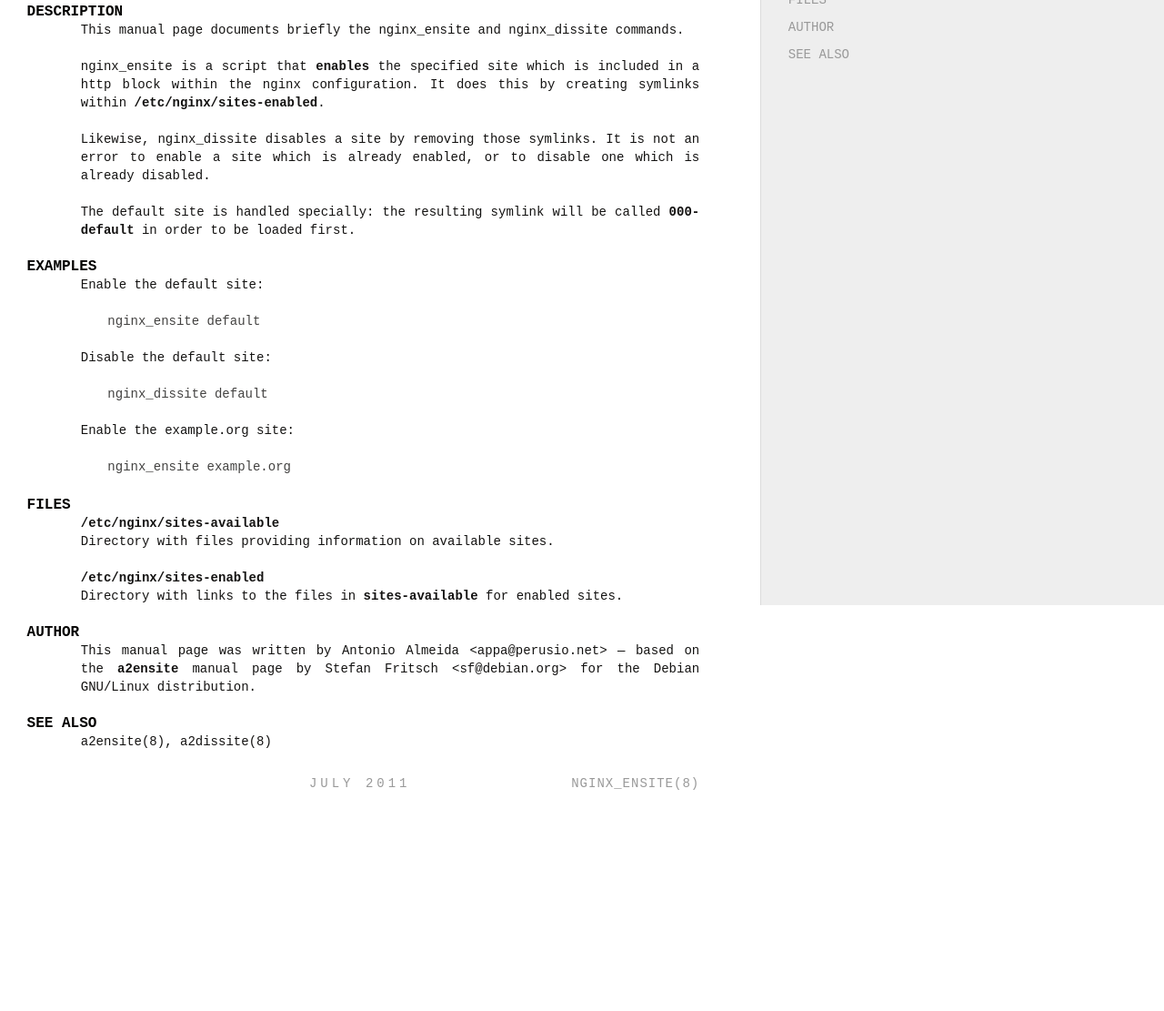
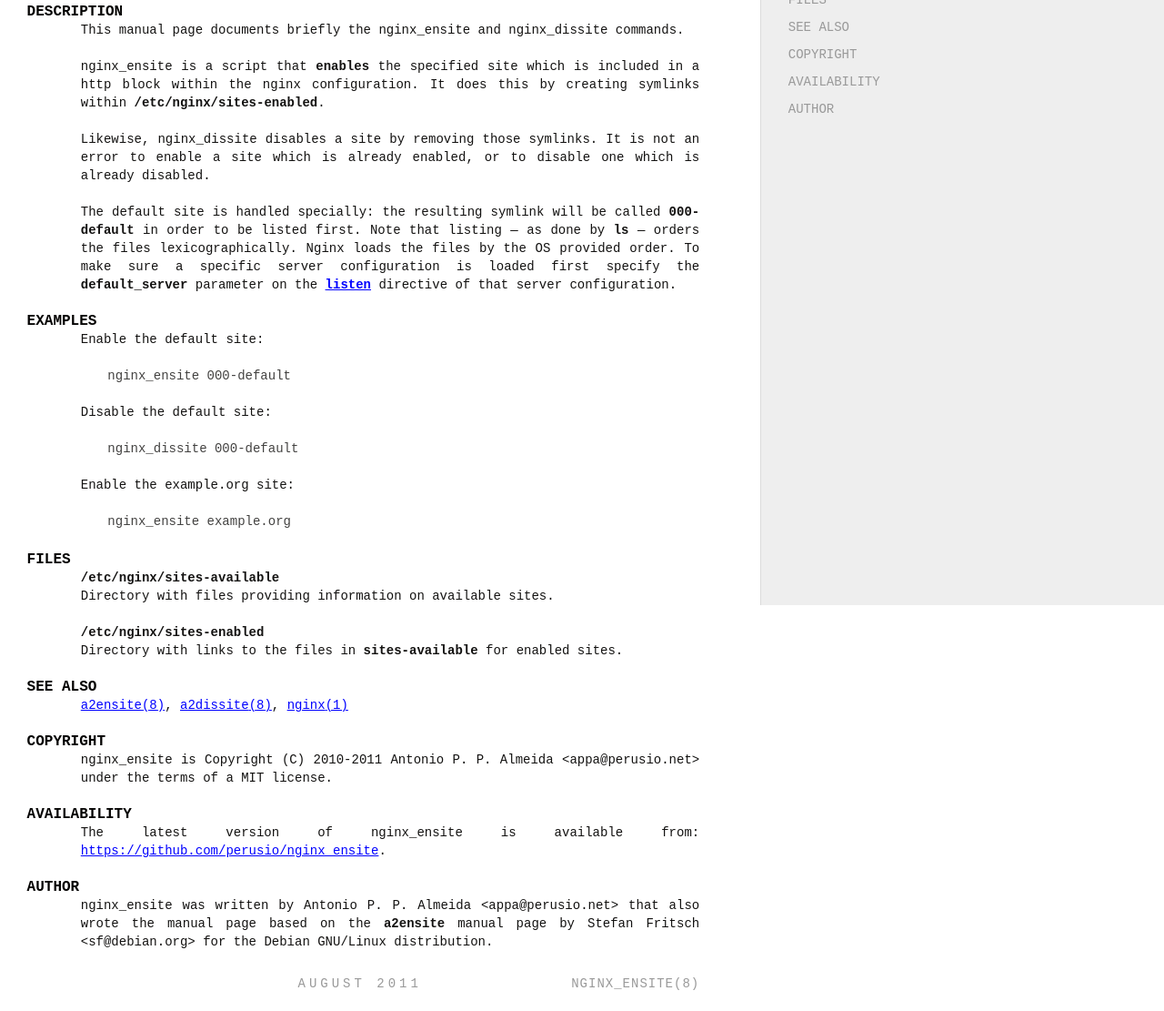
Before and after one commit to perusio/nginx_ensite, a plain HTML site: page index.html in a window 1280 px wide. Shown: the part 183-1294 px from the top of the page at 91% size. Before the commit the page ends 1074 px from the top, so only its background shows below. Drawn offline with Linux system fonts and the light colour scheme.

Commit message:
* Updated the manpage.

```diff
--- a/index.html
+++ b/index.html
@@ -64,13 +64,15 @@
     <a href="#DESCRIPTION">DESCRIPTION</a>
     <a href="#EXAMPLES">EXAMPLES</a>
     <a href="#FILES">FILES</a>
+    <a href="#SEE-ALSO">SEE ALSO</a>
+    <a href="#COPYRIGHT">COPYRIGHT</a>
+    <a href="#AVAILABILITY">AVAILABILITY</a>
     <a href="#AUTHOR">AUTHOR</a>
-    <a href="#SEE-ALSO">SEE ALSO</a>
   </div>
 
   <ol class='man-decor man-head man head'>
     <li class='tl'>nginx_ensite(8)</li>
-    <li class='tc'>MANUAL</li>
+    <li class='tc'></li>
     <li class='tr'>nginx_ensite(8)</li>
   </ol>
 
@@ -98,18 +100,24 @@
 enabled, or to disable one which is already disabled.</p>
 
 <p>The default site is handled specially: the resulting symlink will be
-called <code>000-default</code> in order to be loaded first.</p>
+called <code>000-default</code> in order to be listed first. Note that listing
+&mdash; as done by <code>ls</code> &mdash; orders the files
+lexicographically. Nginx loads the files by the OS provided order. To
+make sure a specific server configuration is loaded first specify the
+<code>default_server</code> parameter on the
+<a href="http://wiki.nginx.org/HttpCoreModule#listen"><code>listen</code></a> directive of
+that server configuration.</p>
 
 <h2 id="EXAMPLES">EXAMPLES</h2>
 
 <p>Enable the default site:</p>
 
-<pre><code>nginx_ensite default
+<pre><code>nginx_ensite 000-default
 </code></pre>
 
 <p>Disable the default site:</p>
 
-<pre><code>nginx_dissite default
+<pre><code>nginx_dissite 000-default
 </code></pre>
 
 <p>Enable the example.org site:</p>
@@ -125,20 +133,30 @@
 <p><code>/etc/nginx/sites-enabled</code> <br />
 Directory with links to the files in <code>sites-available</code> for enabled sites.</p>
 
+<h2 id="SEE-ALSO">SEE ALSO</h2>
+
+<p><a href="http://man.cx/a2ensite" class="man-ref">a2ensite<span class="s">(8)</span></a>, <a href="http://man.cx/a2dissite" class="man-ref">a2dissite<span class="s">(8)</span></a>, <a href="http://man.cx/nginx" class="man-ref">nginx<span class="s">(1)</span></a></p>
+
+<h2 id="COPYRIGHT">COPYRIGHT</h2>
+
+<p>nginx_ensite is Copyright (C) 2010-2011 Antonio P. P. Almeida
+&lt;appa@perusio.net> under the terms of a MIT license.</p>
+
+<h2 id="AVAILABILITY">AVAILABILITY</h2>
+
+<p>The latest version of nginx_ensite is available from:
+<a href="https://github.com/perusio/nginx_ensite" data-bare-link="true">https://github.com/perusio/nginx_ensite</a>.</p>
+
 <h2 id="AUTHOR">AUTHOR</h2>
 
-<p>This manual page was written by Antonio Almeida &lt;appa@perusio.net>
-&mdash; based on the <code>a2ensite</code> manual page by Stefan Fritsch
-&lt;sf@debian.org> for the Debian GNU/Linux distribution.</p>
-
-<h2 id="SEE-ALSO">SEE ALSO</h2>
-
-<p><span class="man-ref">a2ensite<span class="s">(8)</span></span>, <span class="man-ref">a2dissite<span class="s">(8)</span></span></p>
+<p>nginx_ensite was written by Antonio P. P. Almeida &lt;appa@perusio.net>
+that also wrote the manual page based on the <code>a2ensite</code> manual page by
+Stefan Fritsch &lt;sf@debian.org> for the Debian GNU/Linux distribution.</p>
 
 
   <ol class='man-decor man-foot man foot'>
     <li class='tl'></li>
-    <li class='tc'>July 2011</li>
+    <li class='tc'>August 2011</li>
     <li class='tr'>nginx_ensite(8)</li>
   </ol>
 
```
